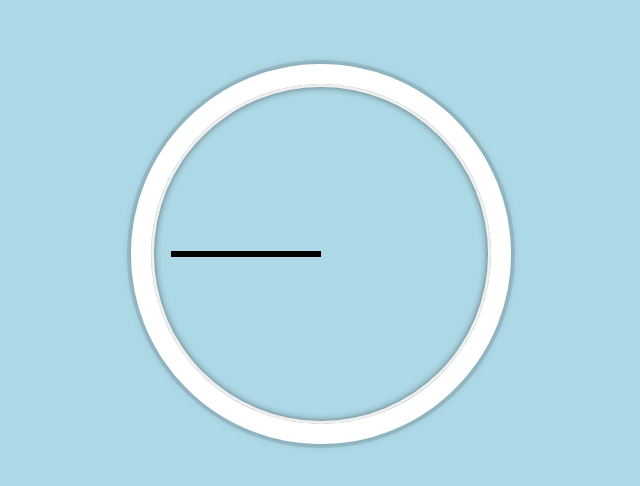
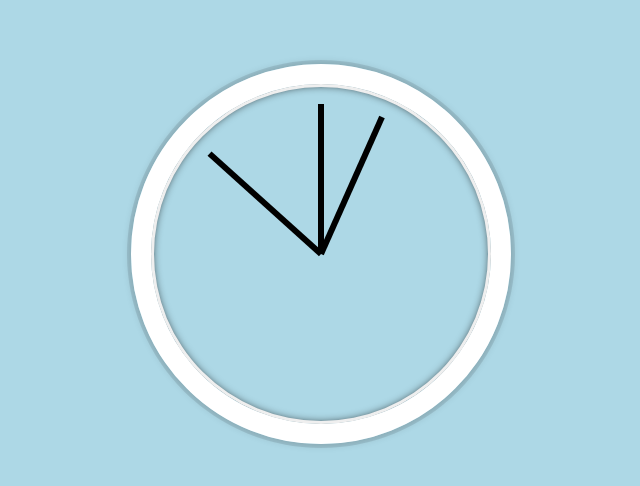
Before and after one commit to vpullakhandam/clock, a plain HTML site: page index.html in a window 1280 px wide. Shown: the part 146-632 px from the top of the page, without its empty margins (319-959 px from the left). Drawn offline with Linux system fonts and the light colour scheme.

Commit message:
finished js.

```diff
--- a/index.js
+++ b/index.js
@@ -0,0 +1,17 @@
+
+const secondHand=document.querySelector('.second-hand');
+const minuteHand=document.querySelector('.min-hand');
+const hourHand=document.querySelector('.hour-hand')
+function setDate(){
+    const now=new Date();
+    const seconds=now.getSeconds();
+    const secondsDeg=(seconds/60)*360+90;
+    secondHand.style.transform=`rotate(${secondsDeg}deg)`;
+    const minutes=now.getMinutes();
+    const minuteDeg=(minutes/60)*360+90;
+    minuteHand.style.transform=`rotate(${minuteDeg}deg)`;
+    const hour=now.getHours();
+    const hourDeg=(hour/12)*360+90;
+    hourHand.style.transform=`rotate(${hourDeg}deg)`;
+}
+setInterval(setDate,1000);
--- a/styles.css
+++ b/styles.css
@@ -39,4 +39,9 @@ body {
   position: absolute;
   /* the top edge of the line will be positioned in the middle. */
   top: 50%;
+  /* doing this, will change the origin of the hands*/
+  transform-origin: 100%;
+  /* since its a div, the arrow moves vertically, to make it move horizontally, we use rotate by 90 */
+  transform:rotate(90deg);
+  /* transition: all 0.5s ease-in; */
 }
```
